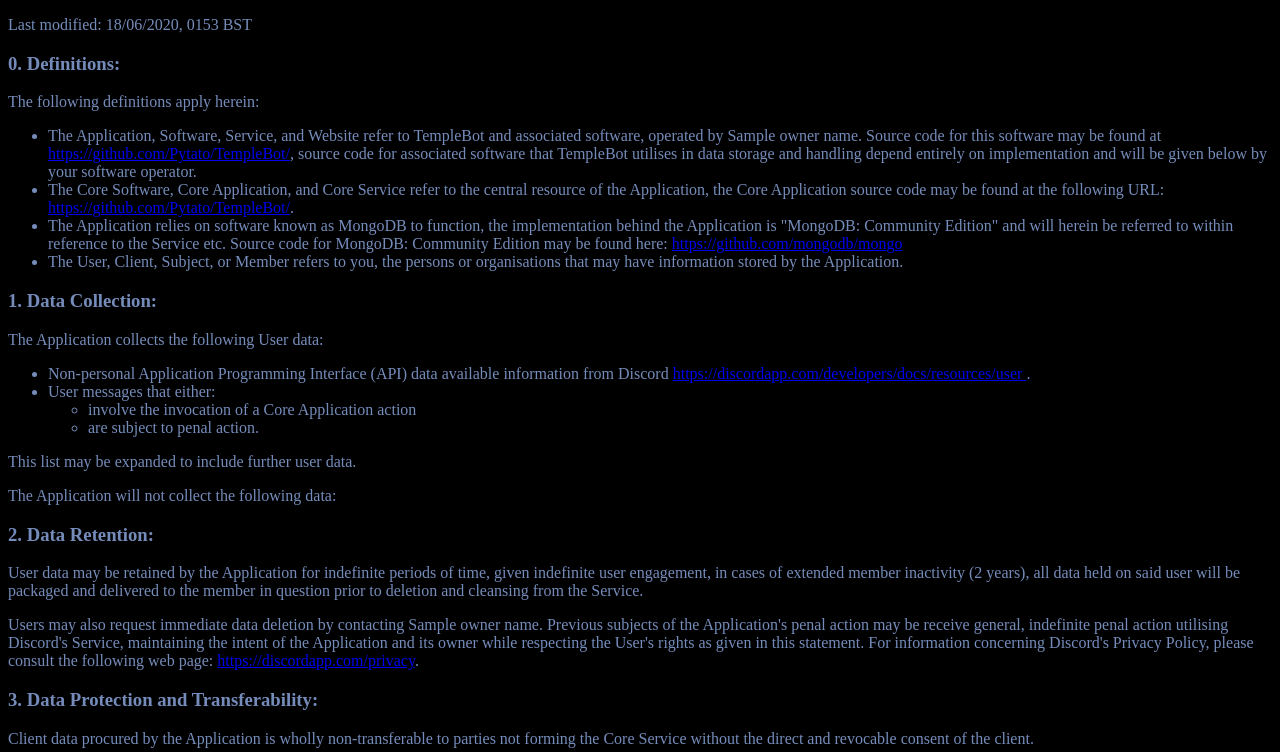
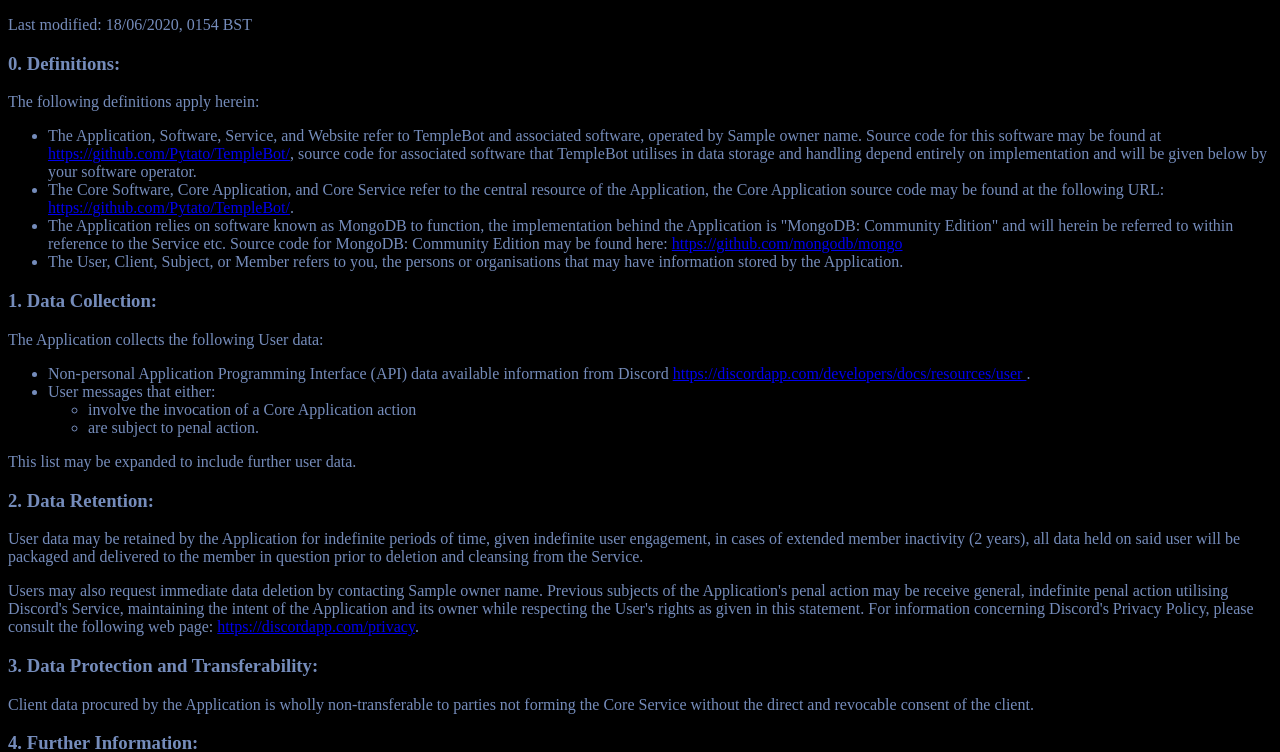
Before and after one commit to fw-cc/TempleBot, a Python web app: template templebot/extensions/templates/privacy_statement.html in a window 1280 px wide. Shown: the top 752 px of the page. Run offline with Jinja, Linux system fonts and the light colour scheme; the template is opened without the code that fills it: most values are stand-ins (such as "Sample title", 1, 10 or a date in 2020).

Commit message:
Formatting fix

```diff
--- a/templebot/extensions/templates/privacy_statement.html
+++ b/templebot/extensions/templates/privacy_statement.html
@@ -6,7 +6,7 @@
     </head>
     <body style="background-color:black; color:#758cbb">
         <p>
-            Last modified: 18/06/2020, 0153 BST
+            Last modified: 18/06/2020, 0154 BST
         </p>
         <h3>0. Definitions:</h3>
         <p>
@@ -58,9 +58,6 @@
         <p>
             This list may be expanded to include further user data.
         </p>
-        <p>
-            The Application will not collect the following data:
-        </p>
 
         <h3>2. Data Retention:</h3>
         <p>
```
